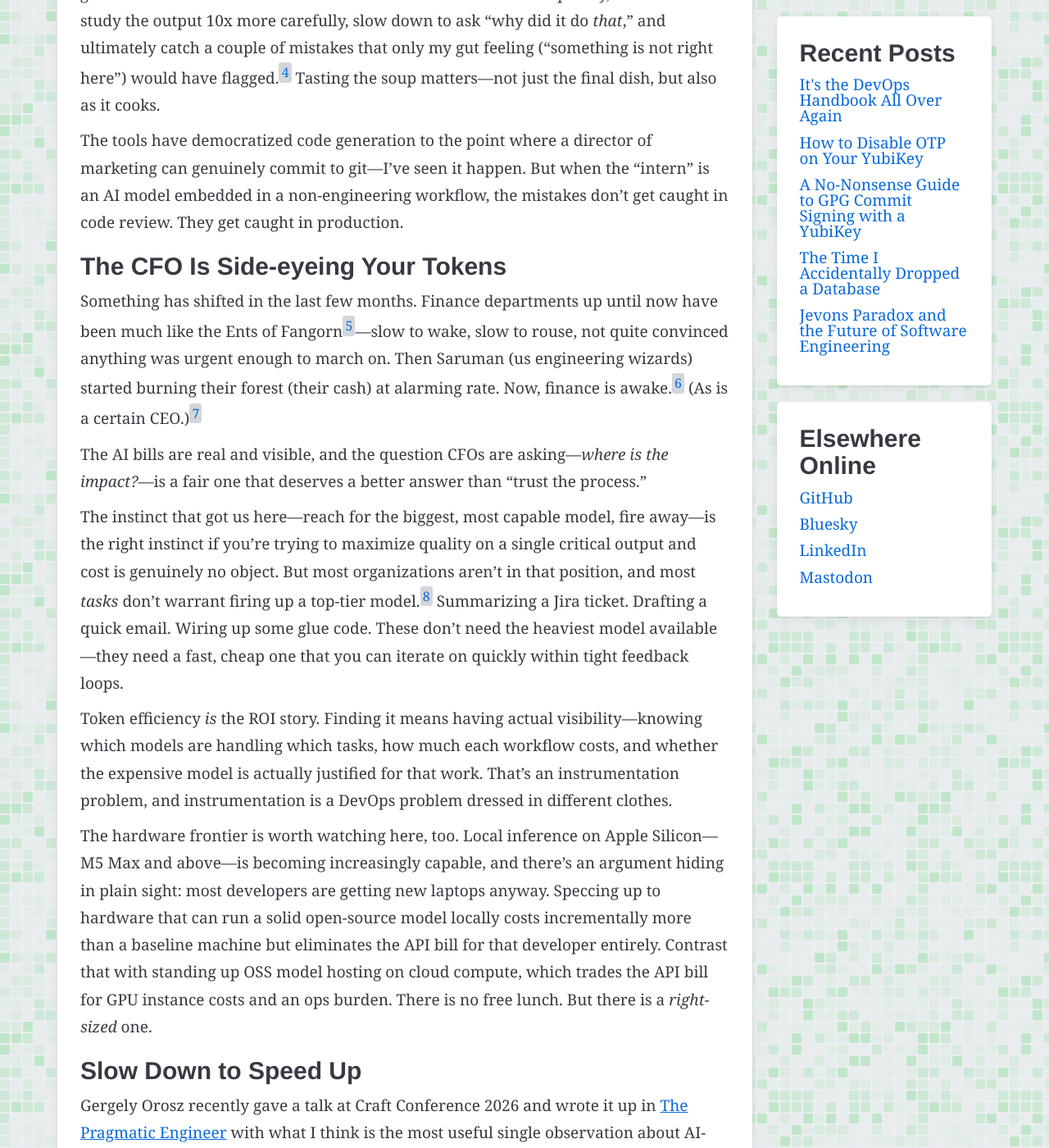
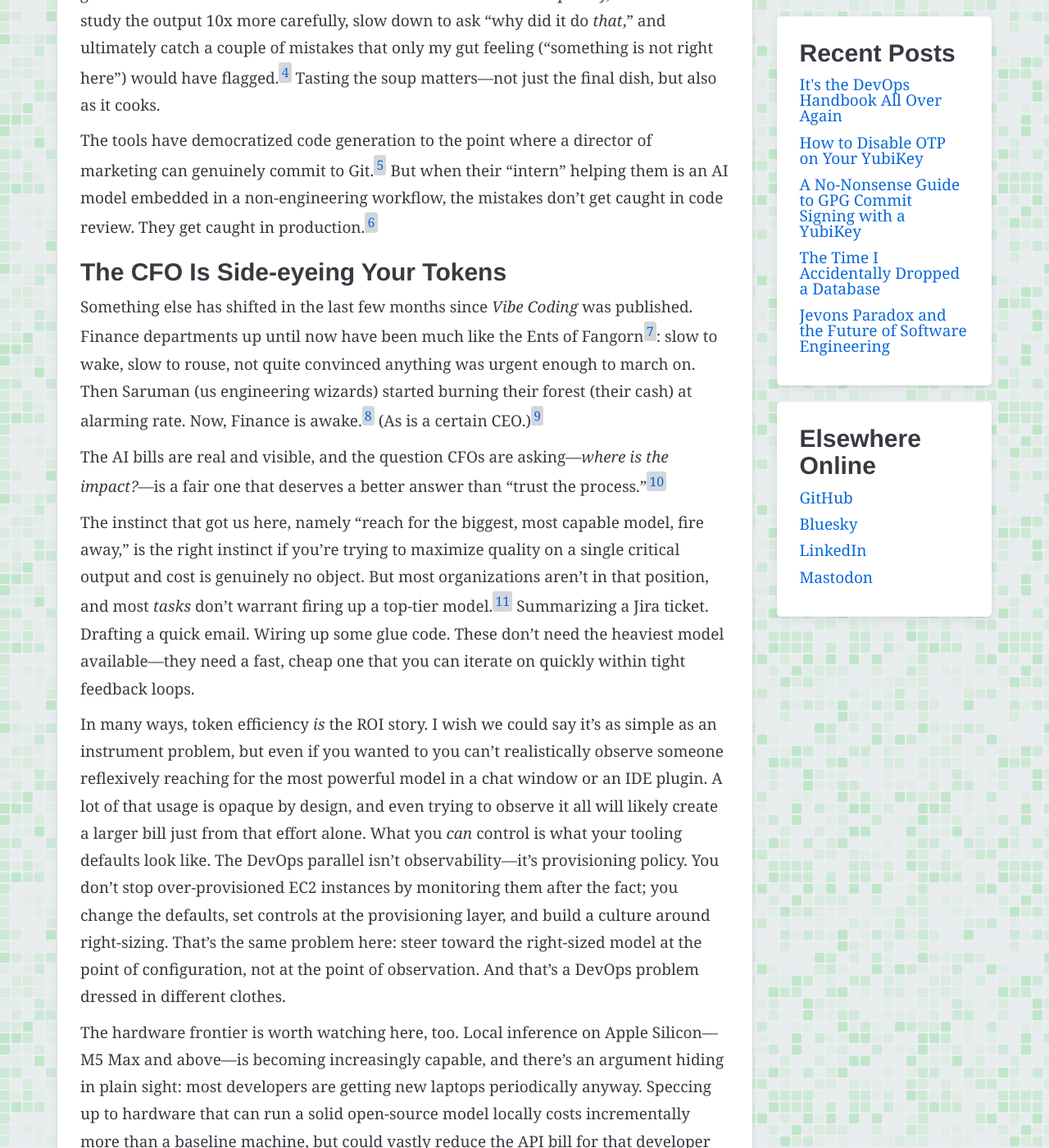
Before and after one commit to ryanspletzer/ryanspletzer.github.io, a Jekyll site: the page built from _posts/2026-06-24-its-the-devops-handbook-all-over-again.md, in a window 1280 px wide and 1400 px high, scrolled down 3360 px. Shown: the whole window at 82% size. Built offline with Jekyll 4.4.1, drawn with Linux system fonts in a browser that asks for light colours; some of the changed text lies outside the part shown.

Commit message:
Reframe token efficiency paragraph as defaults/provisioning problem, not instrumentation
Co-Authored-By: Claude Sonnet 4.6 <noreply@anthropic.com>

```diff
--- a/_posts/2026-06-24-its-the-devops-handbook-all-over-again.md
+++ b/_posts/2026-06-24-its-the-devops-handbook-all-over-again.md
@@ -140,27 +140,30 @@ Tasting the soup matters—not just the final dish,
 but also as it cooks.
 
 The tools have democratized code generation to the point where a director of marketing
-can genuinely commit to git—I've seen it happen.
-But when the "intern" is an AI model embedded in a non-engineering workflow,
+can genuinely commit to Git.[^ive-seen-it-happen]
+But when their "intern" helping them is an AI model embedded in a non-engineering workflow,
 the mistakes don't get caught in code review.
-They get caught in production.
+They get caught in production.[^if-they-have-help]
 
 ## The CFO Is Side-eyeing Your Tokens
 
-Something has shifted in the last few months.
-Finance departments up until now have been much like the Ents of Fangorn[^ents-of-fangorn]—slow to wake,
+Something else has shifted in the last few months
+since *Vibe Coding* was published.
+Finance departments up until now have been much like the Ents of Fangorn[^ents-of-fangorn]:
+slow to wake,
 slow to rouse,
 not quite convinced anything was urgent enough to march on.
 Then Saruman (us engineering wizards) started burning their forest (their cash) at alarming rate.
-Now, finance is awake.[^finance-is-awake]
+Now, Finance is awake.[^finance-is-awake]
 (As is a certain CEO.)[^as-is-a-certain-ceo]
 
 The AI bills are real and visible,
 and the question CFOs are asking—*where is the impact?*—is
-a fair one that deserves a better answer than "trust the process."
+a fair one that deserves a better answer than "trust the process."[^measuring-ai-value]
 
-The instinct that got us here—reach for the biggest, most capable model, fire away—is
-the right instinct if you're trying to maximize quality on a single critical output
+The instinct that got us here,
+namely "reach for the biggest, most capable model, fire away,"
+is the right instinct if you're trying to maximize quality on a single critical output
 and cost is genuinely no object.
 But most organizations aren't in that position,
 and most *tasks* don't warrant firing up a top-tier model.[^model-selection]
@@ -170,25 +173,37 @@ Wiring up some glue code.
 These don't need the heaviest model available—they need a fast, cheap one
 that you can iterate on quickly within tight feedback loops.
 
-Token efficiency *is* the ROI story.
-Finding it means having actual visibility—knowing which models are handling which tasks,
-how much each workflow costs,
-and whether the expensive model is actually justified for that work.
-That's an instrumentation problem,
-and instrumentation is a DevOps problem dressed in different clothes.
+In many ways, token efficiency *is* the ROI story.
+I wish we could say it's as simple as an instrument problem,
+but even if you wanted to
+you can't realistically observe someone
+reflexively reaching for the most powerful model in a chat window or an IDE plugin.
+A lot of that usage is opaque by design,
+and even trying to observe it all will likely create a larger bill just from that effort alone.
+What you *can* control is what your tooling defaults look like.
+The DevOps parallel isn't observability—it's provisioning policy.
+You don't stop over-provisioned EC2 instances by monitoring them after the fact;
+you change the defaults,
+set controls at the provisioning layer,
+and build a culture around right-sizing.
+That's the same problem here: steer toward the right-sized model at the point of configuration,
+not at the point of observation.
+And that's a DevOps problem dressed in different clothes.
 
 The hardware frontier is worth watching here, too.
 Local inference on Apple Silicon—M5 Max and above—is
 becoming increasingly capable,
 and there's an argument hiding in plain sight:
-most developers are getting new laptops anyway.
+most developers are getting new laptops periodically anyway.
 Speccing up to hardware that can run a solid open-source model locally
-costs incrementally more than a baseline machine
-but eliminates the API bill for that developer entirely.
+costs incrementally more than a baseline machine,
+but could vastly reduce the API bill for that developer entirely,
+or give them an escape hatch when they hit their monthly limit with frontier models
+with vendor coding agent tools.
 Contrast that with standing up OSS model hosting on cloud compute,
-which trades the API bill for GPU instance costs and an ops burden.
-There is no free lunch.
-But there is a *right-sized* one.
+which trades the API bill for GPU instance and cloud infra costs and an ops burden.
+There is no free lunch.[^ram-prices]
+But there is likely a *right-sized* one that fits within your proverbial AI per diem.
 
 ## Slow Down to Speed Up
 
@@ -221,7 +236,7 @@ observability so you know when something breaks in the dark.
 *Vibe Coding* says it again for the AI era.
 The practices don't care what year it is.
 
-They *enable* speed—the kind that compounds over time
+They *enable* speed, the kind that compounds over time
 rather than the kind that quietly accretes debt
 until the car drives itself backwards out the window.
 
@@ -288,16 +303,35 @@ and it's the lesson now.
     capture those learnings in a durable reference file in the repo.
     Future agents—and future you—can pull from that context rather than deriving it from scratch.
 
+[^ive-seen-it-happen]:
+    I've seen it happen.
+
+[^if-they-have-help]:
+    That is, if anyone even has the time or attention or energy or incentive or willingness to help a non-engineer take
+    what could be a very tangled mess with likely no auth to production...
+    I've become convinced that this type of thing is possible,
+    but only with the help of very streamlined platforms and approaches and best practices talked about here,
+    which even us actual software engineers often struggle to get completely in place organizationally for ourselves,
+    let alone non-engineering folks;
+    and even then they're probably going to need the hand-holding of at least a junior engineer to help them get there.
+
 [^ents-of-fangorn]:
+    (To my Finance partners, understand that this is a light-hearted blog post
+    and I respect you way more than talking trees in a fantasy book.)
     In Tolkien's *The Lord of the Rings*, the Ents are ancient, deliberate tree-herders who dwell in Fangorn Forest.
-    Their most cardinal sin is being *hasty*.
-    In *The Two Towers*, Saruman's forces had been cutting and burning Fangorn to fuel the forges of Isengard—
-    a fact the Ents were slow to notice, and slower still to act on.
+    The most cardinal sin in their eyes is being *hasty*.
+    In *The Two Towers*, Saruman's forces had been cutting and burning Fangorn to fuel the forges of Isengard—a
+    fact the Ents were slow to notice, and slower still to act on.
     When they finally decided something must be done,
     they marched on Isengard and tore it apart stone by stone.
     The moral, for our purposes: don't burn the forest of whoever controls the budget.
     They will notice.
     They will march.
+    Gandalf on the other hand controlled the Flame of Anor,
+    and we can probably all learn a thing or two from him about using some restraint.
+    Maybe you only fire up Fable 5 (if we ever get it back)
+    when you encounter the software engineering equivalent of a Balrog
+    or one of the Witches of Angmar.
 
 [^finance-is-awake]:
     [Uber burned through its entire 2026 AI budget in four months.](
@@ -311,20 +345,41 @@ and it's the lesson now.
     Uber is not alone.
 
 [^as-is-a-certain-ceo]:
-    As is a certain CEO, who just recently
+    It's been reported that a certain CEO just recently
     [yanked all AI out of their company](
     https://ehandbook.com/the-first-company-wide-ai-ban-just-hit-my-inbox-heres-what-it-means-00bf365fa48d)
     due to an extreme deluge of AI slop,
-    some of which went out in customer-facing emails.
+    some of which went out in customer-facing emails
+    and wound its way back to said CEO via a customer support agent.
     Yikes.
 
+[^measuring-ai-value]:
+    Far be it from me to be one of those folks that suggesting some hair-brained endeavor
+    to measure the ROI and/or value of AI,
+    which I believe to be a fool's errand to do in the micro sense
+    (and the realm of fancy suit-and-tie management consultants who need something to do),
+    but in the macro sense I think you can measure it in the more oblique way
+    that we're used to measuring strategic goals and KPI's and OKR's and outcomes, etc.
+    Put simply, are you achieving the strategic intent and strategic scope you're after?
+    Used effectively, AI should be the grease on the wheels to help you achieve your goals.
+    I wasn't old enough to know,
+    but I hear stories about people trying to quantify the value of Spellcheck in word processors back in the day
+    as silly as that sounds now,
+    but the value of spellcheck should be inherently obvious
+    in any public-facing document you've ever published from your company...
+
 [^model-selection]:
-    Tight feedback loops, linting, and validation practices are exactly what make smaller models wildly effective—you
+    Tight feedback loops, linting, and validation practices
+    are exactly what can make smaller models wildly effective—you
     don't need the biggest model when you have a fast enough correction signal.
     A practical habit when spinning up a coding agent: ask the model itself which model is best suited for the task.
     More often than not, it won't recommend the largest one.
     For helping me edit and review this post, Claude Code recommended Sonnet, not Opus—and it was the right call.
     This point was reinforced concretely when Anthropic's Fable 5 model experienced a period of unavailability in
-    mid-2026: anyone who had defaulted to routing all their AI work through the newest top-tier model found themselves
+    mid-2026, and is still unavailable at the writing of this post:
+    anyone who had defaulted to routing all their AI work through the newest top-tier model found themselves
     blocked, underscoring the value of workflows that can fall back to a smaller, always-available model rather than
     depending on any single one.
+
+[^ram-prices]:
+    Especially with today's RAM prices, jeez.
```
Also changed, not shown: other parts of _posts/2026-06-24-its-the-devops-handbook-all-over-again.md (+3 -3 lines).
